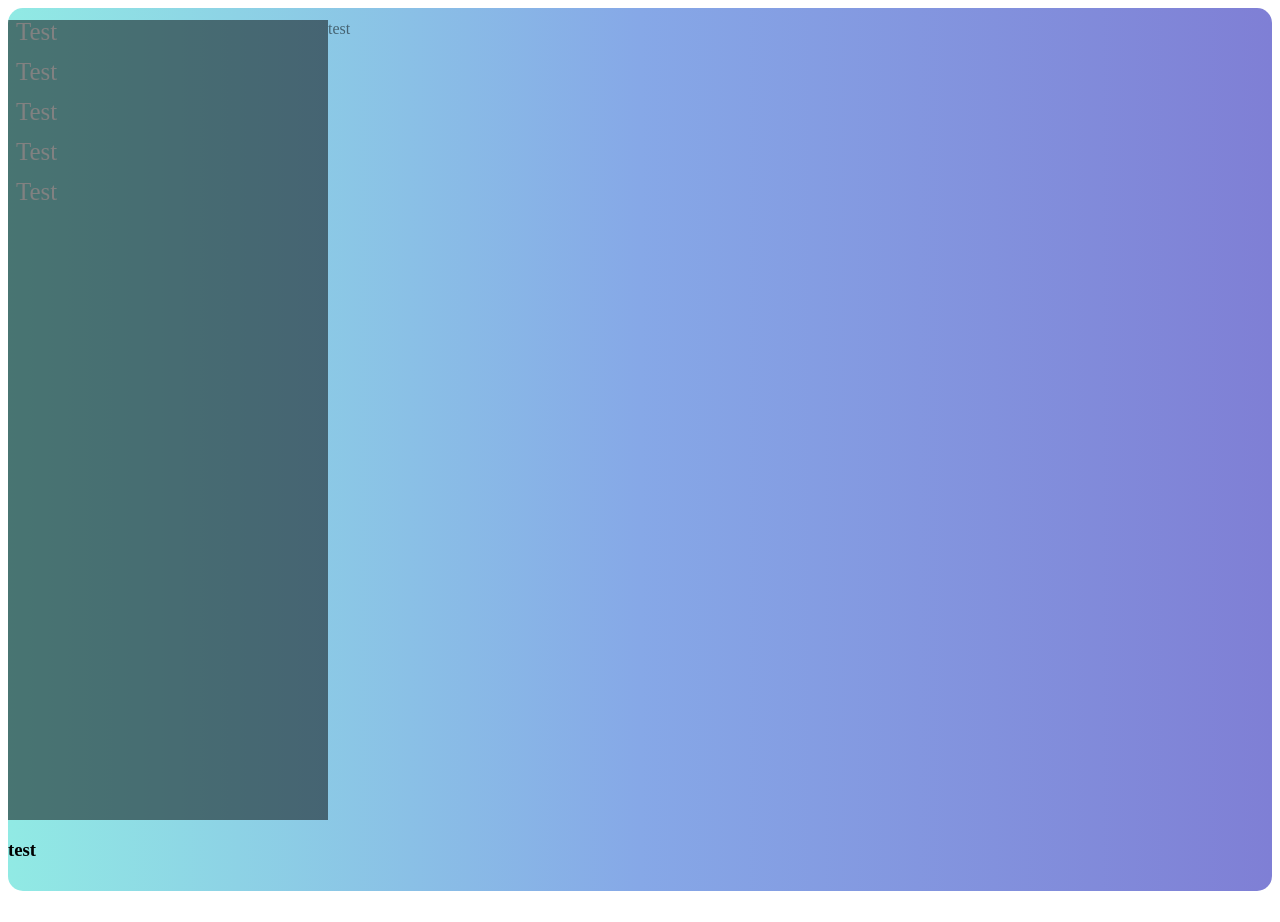
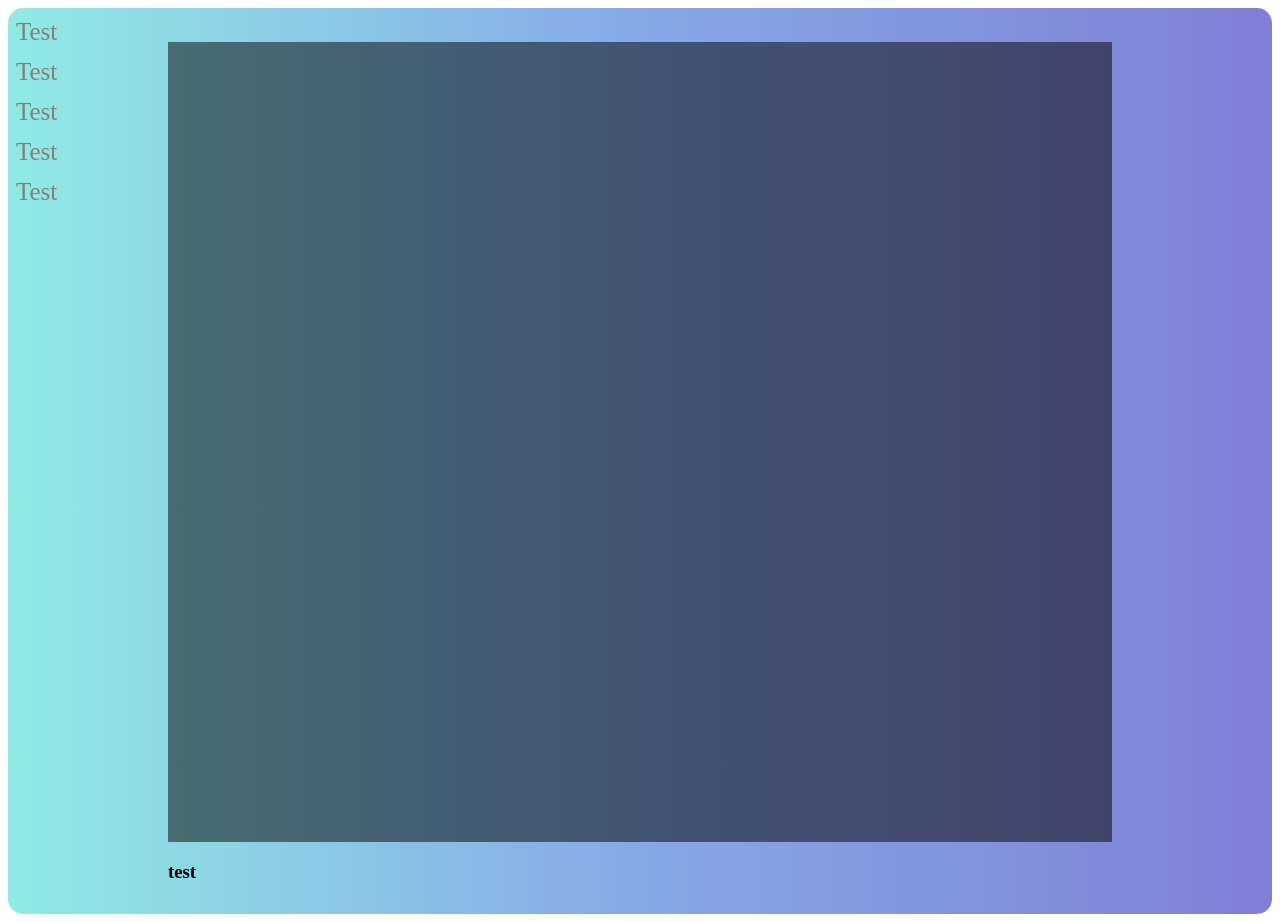
Before and after one commit to linzblue1/Cryptid, a Next.js app: page /chat in a window 1280 px wide. Before the commit the page ends 899 px from the top, so only its background shows below. Built offline with nearby package versions, Linux system fonts and the light colour scheme.

Commit message:
Got chat window centered in divs

```diff
--- a/pages/chat.js
+++ b/pages/chat.js
@@ -4,14 +4,13 @@ import Sidebar from "../components/Sidebar";
 
 const ChatBox = () => (
     <Layout>
+
         <Wrapper>
-            <Sidebar>
-
-            </Sidebar>
+            <Sidebar />
             <InnerBoxWrapper>
                 <InnerBox>
-                    test
-            </InnerBox>
+                    <h1>test</h1>
+                </InnerBox>
             </InnerBoxWrapper>
             <h1>test</h1>
         </Wrapper>
@@ -26,6 +25,8 @@ const Layout = styled.section`
   background: linear-gradient(to right, #91eae4, #86a8e7, #7f7fd5);
   border-radius: 15px !important;
   background-color: rgba(0, 0, 0, 0.4) !important;
+  padding-left: 10rem;
+  padding-right: 10rem;
 `;
 
 const Wrapper = styled.section`
@@ -36,18 +37,19 @@ const Wrapper = styled.section`
   white-space: nowrap;
   border-radius: 15px 15px 0 0 !important;
   border-bottom: 0 !important;
+
 `;
 
 const InnerBox = styled.section`
   height: 100vh;
   width: 100vw;
-
+  padding-right: 20rem;
 `;
 
 const InnerBoxWrapper = styled.section`
   height: 100vh;
-  width: 0vw;
-  padding-left: 20rem;
+  width: 50vw;
+  padding-right: 20rem;
   background: black;
   opacity: 0.5;
 `;
```
